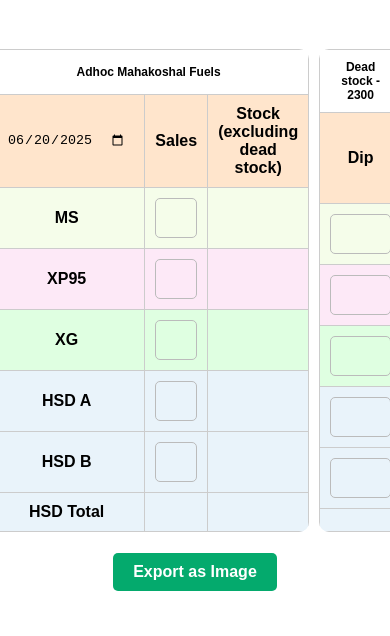
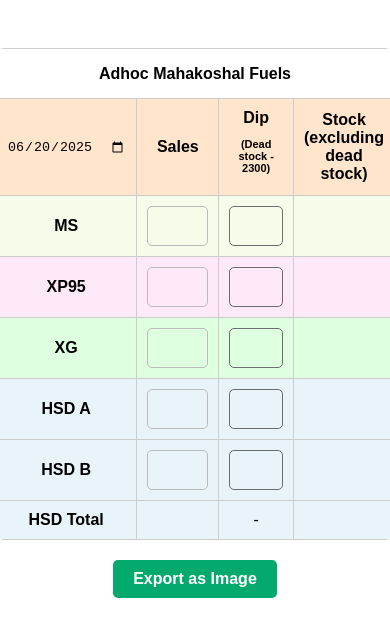
Before and after one commit to vsyst-support/js-projects, a plain HTML site: page javascript-projects/stockreadingadhocmf/index.html in a window 390 px wide. Both pictures are taken after a click on the button "Export as Image". Shown: the top 636 px of the page. Drawn offline with nearby package versions, Linux system fonts and the light colour scheme.

Commit message:
merge both table in one

```diff
--- a/javascript-projects/stockreadingadhocmf/index.html
+++ b/javascript-projects/stockreadingadhocmf/index.html
@@ -16,7 +16,7 @@
       table {
         border-collapse: collapse;
         overflow: hidden;
-        width: 400px;
+        width: 500px;
         text-align: center;
         border-radius: 10px;
         background-color: #fff;
@@ -69,7 +69,6 @@
 
       input[type="date"] {
         width: 100%;
-        padding: 2px 8px;
         box-sizing: border-box;
         border: none;
       }
@@ -102,25 +101,6 @@
         justify-content: center;
       }
 
-      .row {
-        display: flex;
-        flex-direction: row;
-        margin: 10px;
-      }
-
-      .dip_table {
-        width: 25%;
-        margin-left: 10px;
-      }
-
-      .header_height {
-        height: 20px;
-      }
-
-      .table_width {
-        width: 30%;
-      }
-
       /* Applied only to export clone */
       .no-border input[type="number"],
       .no-border input[type="date"] {
@@ -141,17 +121,26 @@
         -moz-appearance: textfield;
       }
 
-      .Dip_height {
-        height: 85px;
-      }
-
       .title-row {
         height: 50px;
       }
 
+      th:nth-child(2),
+      td:nth-child(2),
+      th:nth-child(3),
+      td:nth-child(3) {
+        width: 120px;
+      }
+
+      .input_border {
+        border: 1px solid #6d6d6d !important;
+      }
+
       @media (max-width: 768px) {
         table {
-          width: 350px;
+          width: 400px;
+          margin-left: 10px;
+          margin-right: 10px;
         }
 
         th,
@@ -160,38 +149,15 @@
         }
 
         .title {
-          font-size: 12px;
-        }
-
-        .dip_table {
-          width: 25%;
-          margin-left: 10px;
-        }
-
-        .table_width {
-          width: 20%;
-        }
-
-        .row {
-          display: flex;
-          flex-direction: row;
-          margin: 1px;
-          margin-left: 10px;
-          margin-right: 10px;
-        }
-
-        .Dip_height {
-          height: 91px;
-        }
-
-        .title-row {
-          height: 45px;
+          font-size: 16px;
         }
       }
 
       @media (max-width: 350px) {
         table {
-          width: 80px;
+          width: 300px;
+          margin-left: 20px;
+          margin-right: 20px;
         }
 
         th,
@@ -202,126 +168,75 @@
         .title {
           font-size: 18px;
         }
-
-        .row {
-          display: flex;
-          flex-direction: row;
-          margin: 1px;
-          margin-left: 10px;
-          margin-right: 10px;
-        }
-
-        .dip_table {
-          width: 25%;
-          margin-left: 5px;
-        }
-
-        .table_width {
-          width: 10%;
-        }
-
-        .Dip_height {
-          height: 85px;
-        }
-
-        .header_height {
-          height: 5px;
-        }
-
-        .title-row {
-          height: 95px;
-        }
       }
     </style>
   </head>
   <body>
     <div>
-      <div class="row">
       <table id="fuelTable">
         <thead>
           <tr class="title-row">
-              <td class="title bold" colspan="3">Adhoc Mahakoshal Fuels</td>
+            <td class="title bold" colspan="4">Adhoc Mahakoshal Fuels</td>
           </tr>
           <tr class="header_color">
-              <th class="table_width">
+            <th>
               <input class="header_color" type="date" />
             </th>
-              <th class="table_width">Sales</th>
-              <th class="table_width">Stock (excluding dead stock)</th>
+            <th>Sales</th>
+            <th>
+              Dip
+              <p style="font-size: 11px; padding: 0px">(Dead stock - 2300)</p>
+            </th>
+            <th>Stock (excluding dead stock)</th>
           </tr>
         </thead>
         <tbody>
           <tr class="ms_color">
             <td class="bold">MS</td>
             <td><input class="ms_color" type="number" /></td>
+            <td>
+              <input class="ms_color input_border" type="number" />
+            </td>
             <td class="ms_color"></td>
           </tr>
 
           <tr class="xp95_color">
             <td class="bold">XP95</td>
             <td><input class="xp95_color" type="number" /></td>
+            <td><input class="xp95_color input_border" type="number" /></td>
             <td class="xp95_color"></td>
           </tr>
 
           <tr class="xg_color">
             <td class="bold">XG</td>
             <td><input class="xg_color" type="number" /></td>
+            <td><input class="xg_color input_border" type="number" /></td>
             <td class="xg_color"></td>
           </tr>
+
           <tr class="hsd_color">
             <td class="bold">HSD A</td>
             <td><input class="hsd_color" type="number" /></td>
+            <td><input class="hsd_color input_border" type="number" /></td>
             <td class="hsd_color"></td>
           </tr>
 
           <tr class="hsd_color">
             <td class="bold">HSD B</td>
             <td><input class="hsd_color" type="number" /></td>
+            <td><input class="hsd_color input_border" type="number" /></td>
             <td class="hsd_color"></td>
           </tr>
 
           <tr class="hsd_color">
             <td class="bold">HSD Total</td>
             <td></td>
+            <td>-</td>
             <td class="hsd_color"></td>
           </tr>
         </tbody>
       </table>
 
-        <table class="dip_table">
-          <tr class="title-row">
-            <td class="title bold header_height" colspan="1">
-              Dead stock - 2300
-            </td>
-          </tr>
-          <tr class="header_color Dip_height">
-            <th>Dip</th>
-          </tr>
-
-          <tr class="ms_color header_height">
-            <td><input class="ms_color" type="number" /></td>
-          </tr>
-
-          <tr class="xp95_color header_height">
-            <td><input class="xp95_color" type="number" /></td>
-          </tr>
-
-          <tr class="xg_color header_height">
-            <td><input class="xg_color" type="number" /></td>
-          </tr>
-
-          <tr class="hsd_color header_height">
-            <td><input class="hsd_color" type="number" /></td>
-          </tr>
-
-          <tr class="hsd_color header_height">
-            <td><input class="hsd_color" type="number" /></td>
-          </tr>
-          <tr class="hsd_color">
-            <td></td>
-          </tr>
-        </table>
-      </div>
       <div class="btn_alignment">
         <button class="btn" id="downloadBtn">Export as Image</button>
       </div>
@@ -370,6 +285,14 @@
           parent.replaceChild(span, dateInputClone);
         }
 
+        // ✅ Remove Dip column (3rd column) from all rows in cloned table
+        clone.querySelectorAll("thead tr, tbody tr").forEach((row) => {
+          const cells = Array.from(row.children);
+          if (cells.length >= 3) {
+            row.removeChild(cells[2]); // remove 3rd cell (Dip column)
+          }
+        });
+
         // ✅ Hide HSD A and HSD B rows in cloned table
         const rows = clone.querySelectorAll("tbody tr");
         rows[3].style.display = "none"; // HSD A
@@ -378,13 +301,13 @@
         // ✅ Rename "HSD Total" to "HSD"
         rows[5].querySelector("td").textContent = "HSD";
 
-        // Capture the clone
+        // Export image
         html2canvas(clone).then((canvas) => {
           const link = document.createElement("a");
           link.download = "fuel-table.jpg";
           link.href = canvas.toDataURL("image/jpeg", 1.0);
           link.click();
-          clone.remove(); // remove off-screen clone after export
+          clone.remove(); // remove the off-screen clone after export
         });
       });
 
@@ -412,34 +335,30 @@
         };
 
         const dipInputs = document.querySelectorAll(
-          'table:nth-of-type(2) tbody input[type="number"]'
+          "table#fuelTable tbody tr td:nth-child(3) input[type='number']"
         );
+
         const stockCells = document.querySelectorAll(
-          "table:nth-of-type(1) tbody tr td:nth-child(3)"
+          "table#fuelTable tbody tr td:nth-child(4)"
         );
         const salesInputs = document.querySelectorAll(
-          "table:nth-of-type(1) tbody input[type='number']"
+          "table#fuelTable tbody tr td:nth-child(2) input[type='number']"
         );
-
         const hsdTotalSalesCell = document.querySelector(
-          "table:nth-of-type(1) tbody tr:last-child td:nth-child(2)"
+          "table#fuelTable tbody tr:last-child td:nth-child(2)"
         );
         const hsdTotalStockCell = document.querySelector(
-          "table:nth-of-type(1) tbody tr:last-child td:nth-child(3)"
+          "table#fuelTable tbody tr:last-child td:nth-child(4)"
         );
 
         function updateHSDTotals() {
-          // Sales Total: HSD A (index 3) + HSD B (index 4)
           const hsdASales = parseFloat(salesInputs[3].value) || 0;
           const hsdBSales = parseFloat(salesInputs[4].value) || 0;
-          const totalSales = hsdASales + hsdBSales;
-          hsdTotalSalesCell.textContent = totalSales;
+          hsdTotalSalesCell.textContent = hsdASales + hsdBSales;
 
-          // Stock Total: HSD A (index 3) + HSD B (index 4)
           const hsdAStock = parseFloat(stockCells[3].textContent) || 0;
           const hsdBStock = parseFloat(stockCells[4].textContent) || 0;
-          const totalStock = hsdAStock + hsdBStock;
-          hsdTotalStockCell.textContent = totalStock;
+          hsdTotalStockCell.textContent = hsdAStock + hsdBStock;
         }
 
         dipInputs.forEach((dipInput, index) => {
@@ -456,7 +375,7 @@
           });
         });
 
-        salesInputs.forEach((input, index) => {
+        salesInputs.forEach((input) => {
           input.addEventListener("input", () => {
             updateHSDTotals();
           });
```
Also changed, not shown: javascript-projects/stockreadingmf/index.html (+63 -151 lines). Lines whose indentation alone changed are shown as unchanged.
